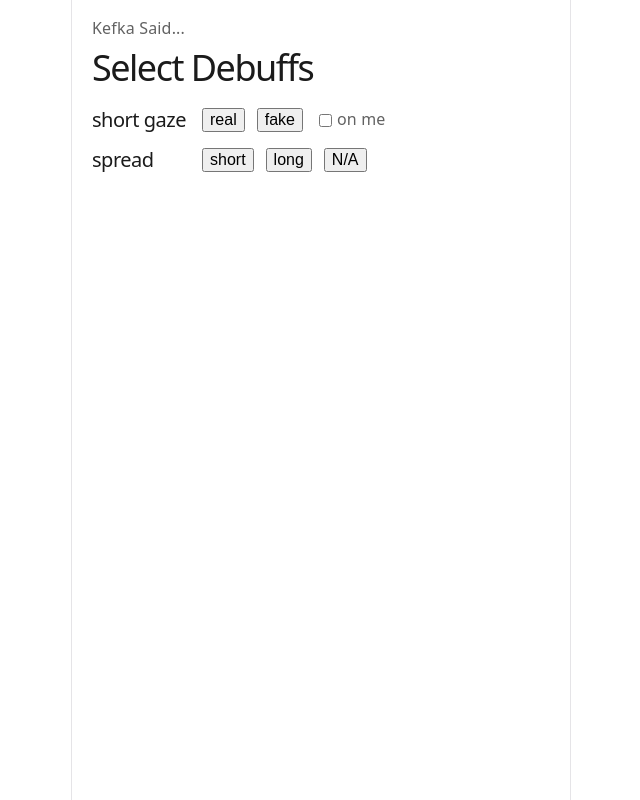
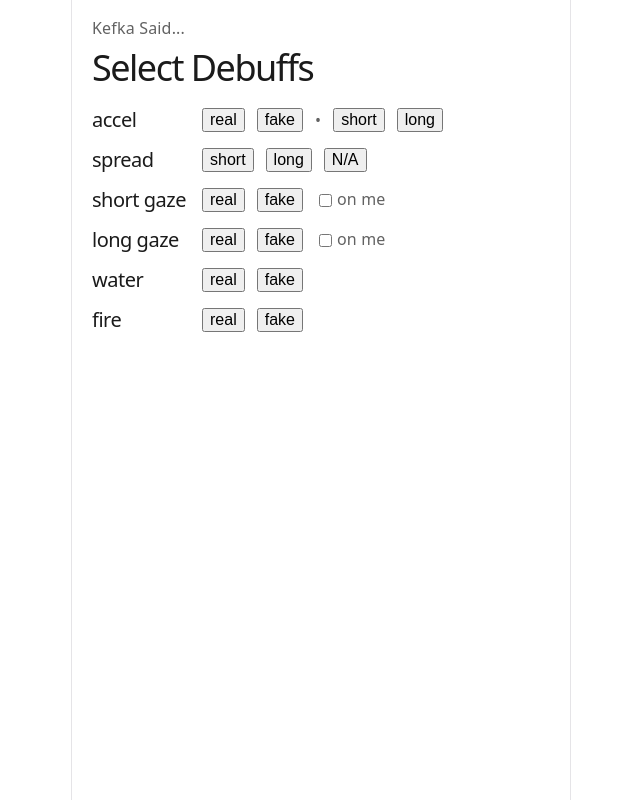
Before and after one commit to jacquikeating/kefka-says, a React (Vite) app: page / in a window 1280 px wide. Shown: the whole page, without its empty margins (319-959 px from the left). Built offline with nearby package versions, Linux system fonts and the light colour scheme.

Commit message:
feat: Add remaining GroupedOptions

```diff
--- a/src/components/SelectDebuffs.jsx
+++ b/src/components/SelectDebuffs.jsx
@@ -8,8 +8,13 @@ export default function SelectDebuffs() {
 
             <section>
                 { /* Inputs go here */}
+                <GroupedOptions text="accel" opt1="real" opt2="fake" opt3="short" opt4="long" />
+                {/* <GroupedOptions opt1="short" opt2="long" /> */}
+                <GroupedOptions text="spread" opt1="short" opt2="long" opt3="N/A" />
                 <GroupedOptions text="short gaze" opt1="real" opt2="fake" checkbox="on me" />
-                <GroupedOptions text="spread" opt1="short" opt2="long" opt3="N/A" />
+                <GroupedOptions text="long gaze" opt1="real" opt2="fake" checkbox="on me" />
+                <GroupedOptions text="water" opt1="real" opt2="fake" />
+                <GroupedOptions text="fire" opt1="real" opt2="fake" />
             </section>
         </main>
 
```
